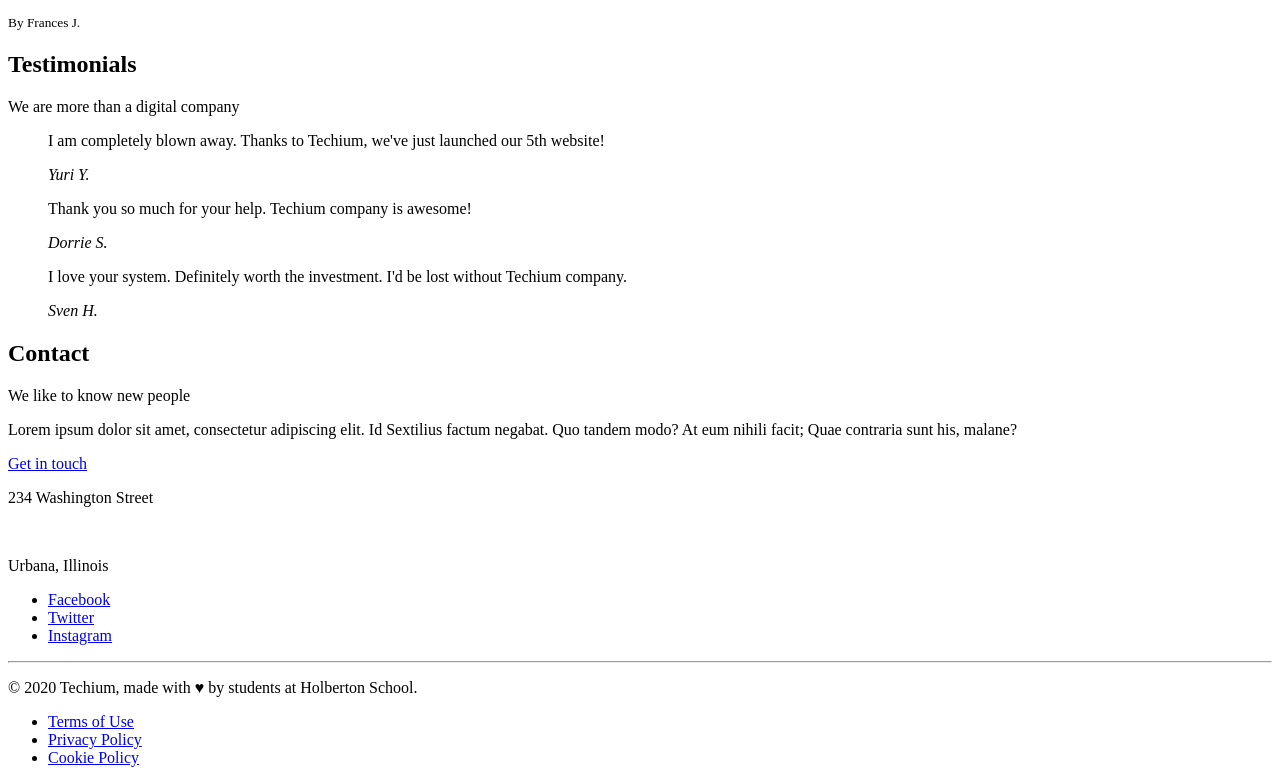
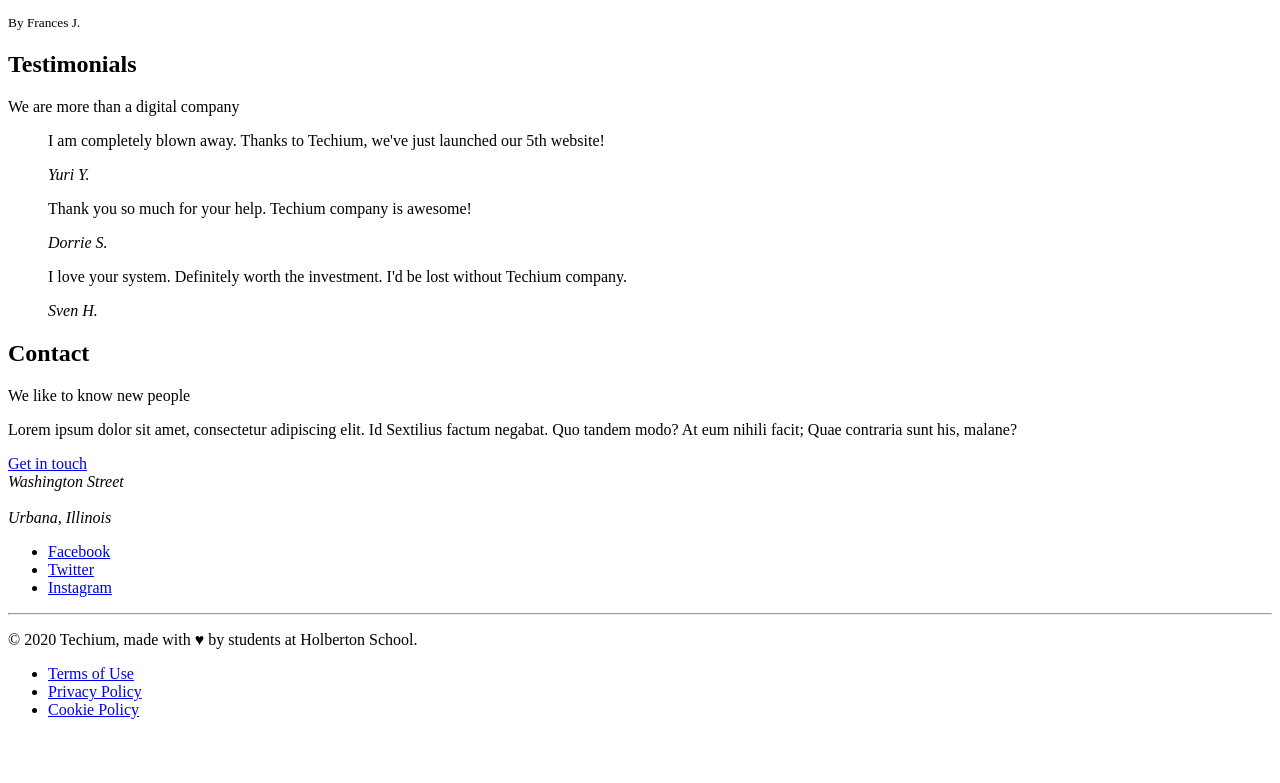
Before and after one commit to CodeSlayer123/holbertonschool-web_front_end, a plain HTML site: page 0x00-html_advanced/31-index.html in a window 1280 px wide. Shown: the part 1746-2529 px from the top of the page. After the commit the page ends 2481 px from the top, so only its background shows below. Drawn offline with Linux system fonts and the light colour scheme.

Commit message:
task 31 adress tag

```diff
--- a/0x00-html_advanced/31-index.html
+++ b/0x00-html_advanced/31-index.html
@@ -197,9 +197,9 @@
 
     <!-- Footer -->
     <footer>
-        <p>234 Washington Street</p>
+        <address> Washington Street</address>
         <br>
-        <p>Urbana, Illinois</p>
+        <address>Urbana, Illinois</address>
 
         <div>
             <ul>
```
